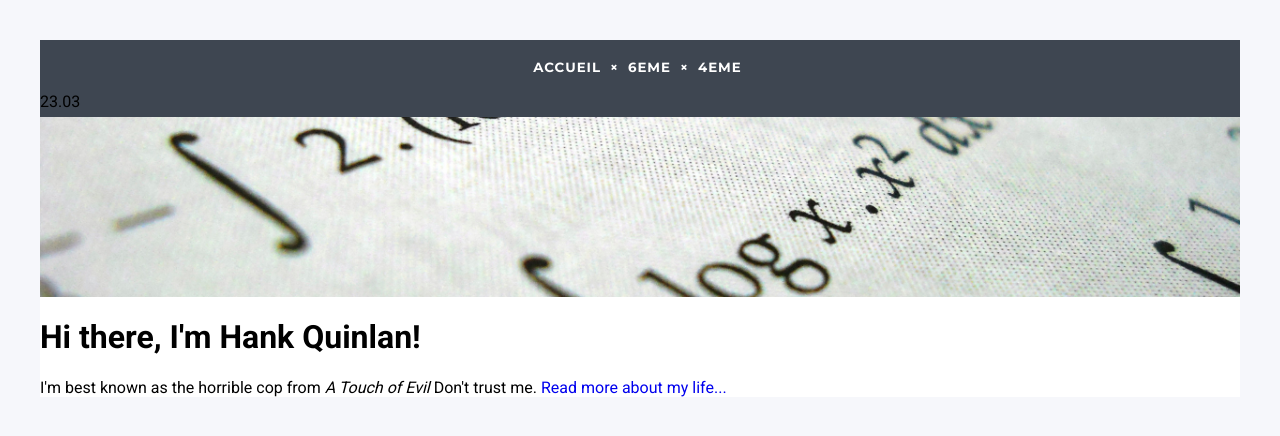
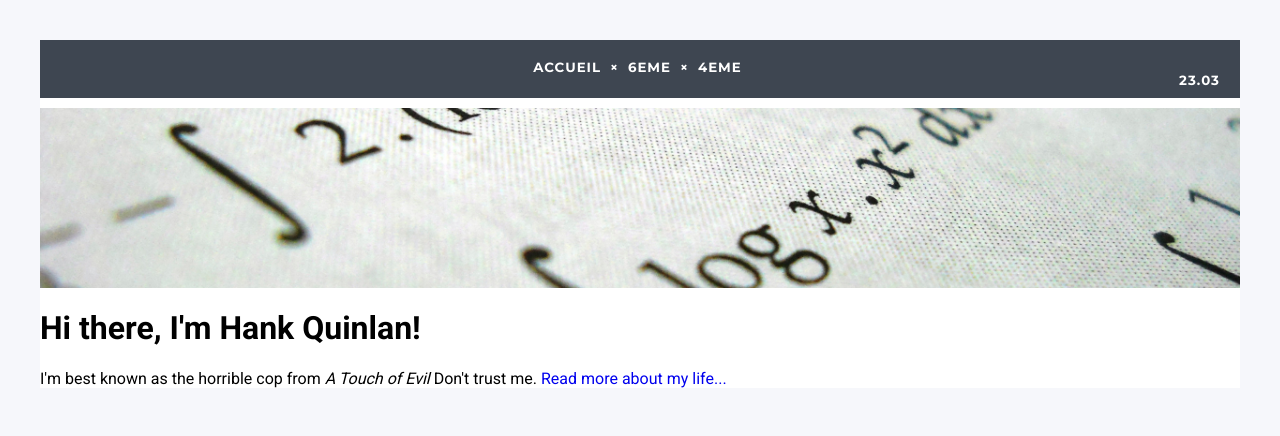
Before and after one commit to DangSinslay/DangSinslay.github.io, a Jekyll site: the page built from index.html, in a window 1280 px wide. Shown: the top 436 px of the page. Built offline with Jekyll 4.4.1, drawn with Linux system fonts in a browser that asks for light colours.

Commit message:
Update main.css

```diff
--- a/css/main.css
+++ b/css/main.css
@@ -56,7 +56,7 @@ nav ul li a {
         letter-spacing: 1px;
 }
 
-.date {
+#date {
 	color: #FFF;
         font-family: "Montserrat", sans-serif !important;
 	font-size: 10pt;
```
